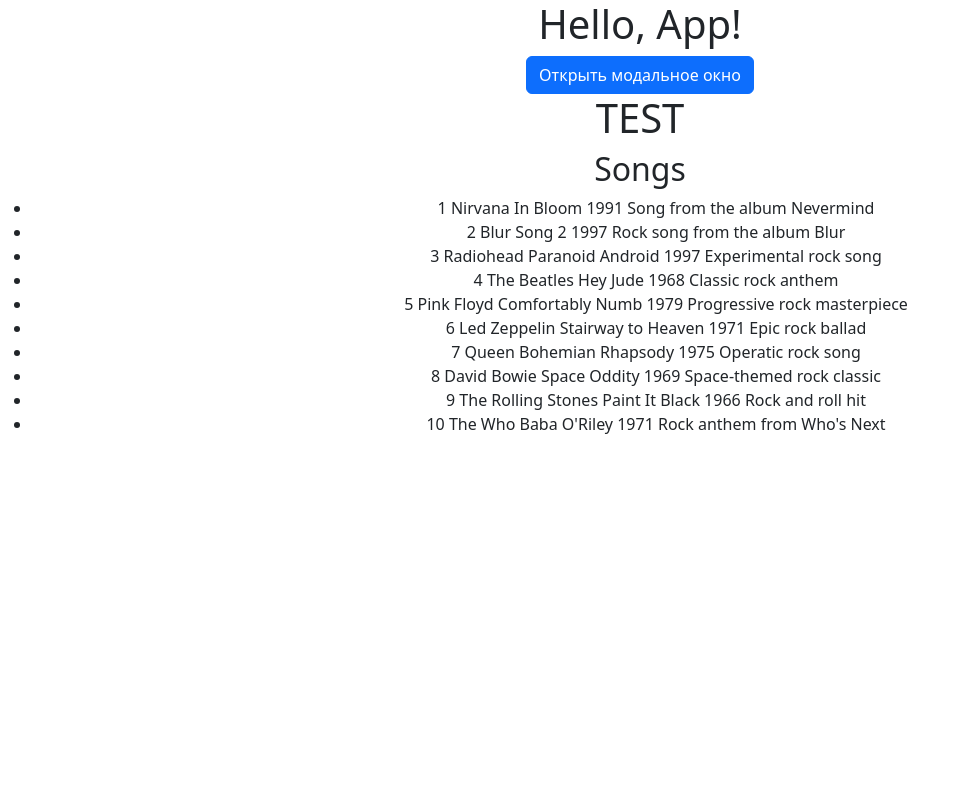
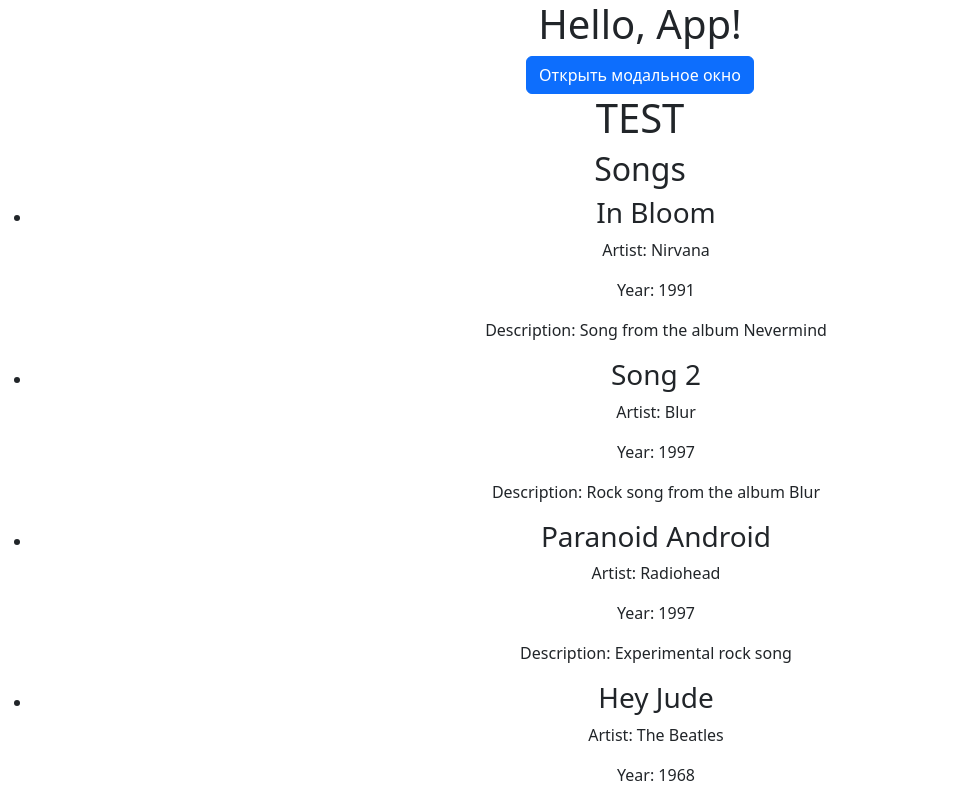
Before and after one commit to jester-ronin/music-app, a React (Create React App) app: page / in a window 1280 px wide. Shown: the top 800 px of the page, without its empty margins (0-956 px from the left). Built offline with nearby package versions, Linux system fonts and the light colour scheme.

Commit message:
Now the list of songs is generated from redux, and not from props

```diff
--- a/src/App.js
+++ b/src/App.js
@@ -3,7 +3,7 @@
 import StyleCheck from './StyleCheck';
 import PlaylistList from './components/PlaylistList';
 import SongList from './components/SongsList';
-import songExport from "./assets/SongExport";
+import songExport from "./assets/songExport";
 
 let music = songExport;
 console.log(music)
@@ -15,7 +15,7 @@
       <h1>Hello, App!</h1>
       <StyleCheck/>
       <PlaylistList/>
-      <SongList music={music}/>
+      <SongList/>
     </div>
   );
 }
--- a/src/components/SongsList.js
+++ b/src/components/SongsList.js
@@ -1,13 +1,20 @@
+import { useSelector } from 'react-redux';
+import { selectSongs } from '../songReducer';
 
-function SongList({ music }) {
+function SongList() {
+    const songs = useSelector(selectSongs);
+
     return (
         <div>
             <h2>Songs</h2>
             <ul>
-                {music.map((song) => {
+                {songs.map((song) => {
                     return (
                         <li key={song.id}>
-                           {song.id} {song.artist} {song.title} {song.year} {song.description}
+                            <h3>{song.title}</h3>
+                            <p>Artist: {song.artist}</p>
+                            <p>Year: {song.year}</p>
+                            <p>Description: {song.description}</p>
                         </li>
                     )
                 })}
--- a/src/songReducer.js
+++ b/src/songReducer.js
@@ -1,7 +1,8 @@
-import SongExport from "./assets/SongExport";
+import SongExport from "./assets/songExport";
+
 
 const initialState = {
-  SongExport
+  songs: SongExport,
 };
 
 const songReducer = (state = initialState, action) => {
@@ -15,4 +16,5 @@
   }
 };
 
+export const selectSongs = (state) => state.songs.songs;
 export default songReducer;
```
